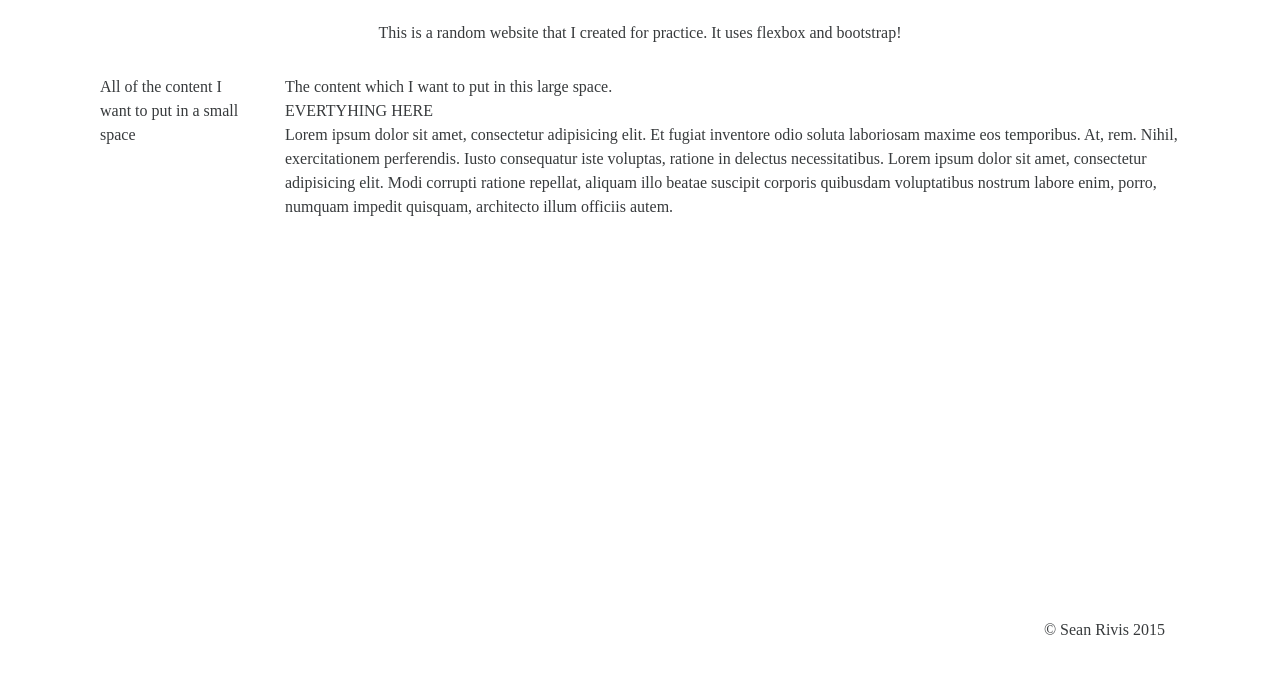
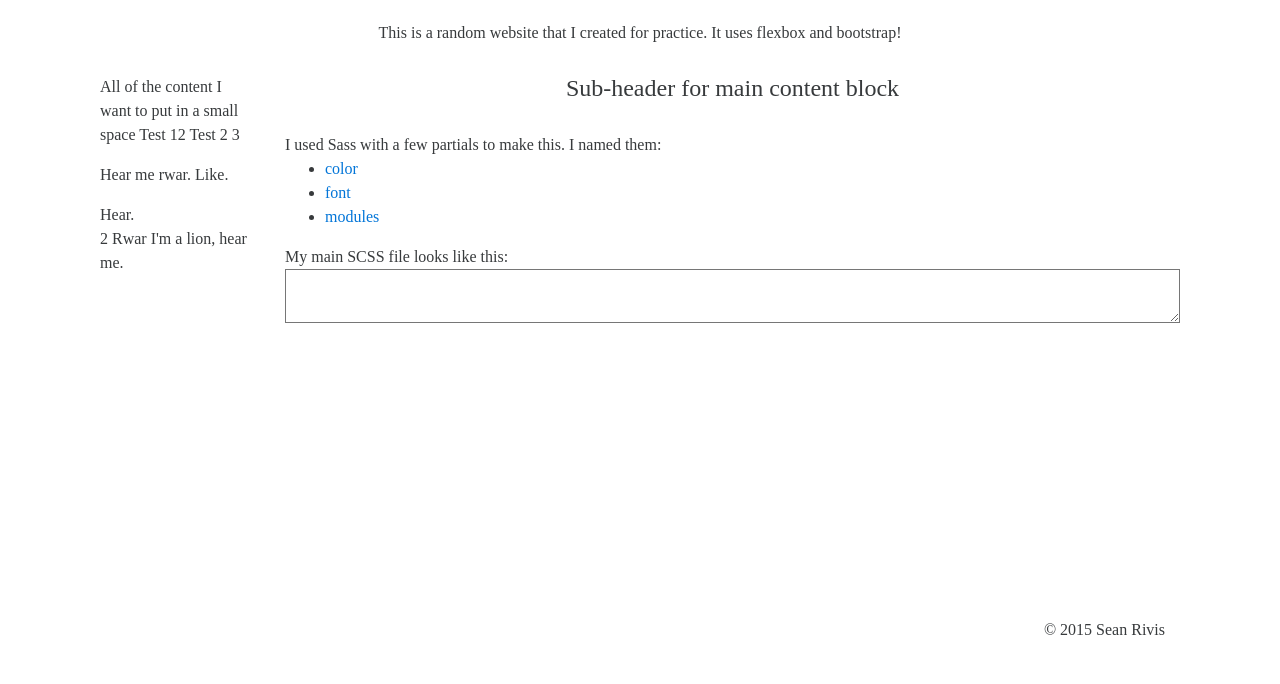
Before and after one commit to Seanislavski/bootstrappractice, a plain HTML site: page index.html in a window 1280 px wide. Shown: the part 116-800 px from the top of the page. Drawn offline with Linux system fonts and the light colour scheme; a web font is replaced by a local one.

Commit message:
change content to reflect final draft

```diff
--- a/index.html
+++ b/index.html
@@ -4,7 +4,7 @@
     <meta charset="UTF-8">
     <link rel="stylesheet" href="css/main.css">
     <link rel="stylesheet" href="css/bootstrap-flex.css">
-    <title>Awesome</title>
+    <title>Flexbox and Bootstrap</title>
 </head>
 <body>
     <header>
@@ -23,9 +23,7 @@
                     <li>
                         <a href="#">Contact Us</a>
                     </li>
-                    <li>
-                        <a href="#" id="">Another one!</a>
-                    </li>
+
                 </ul>
             </nav>
         </div>
@@ -38,26 +36,49 @@
         </div>
 
         <div class="row">
-            <div class="col-md-2">
+            <div class="col-md-2 sidebar">
                 All of the content I want to put in a small space
+                Test 12
+                Test
+                2
+                3
+                <p>
+                <div class="sidebar">
+                    <p>
+                    Hear me rwar. Like.
+                    </p>
+                    Hear.
+                </div>
+                <p>
+                2
+                Rwar I'm a lion, hear me.
+                </p>
             </div>
-            <div class="col-md-10">
-                The content which I want to put in this large space.
+            <div class="col-md-10 mainblock">
+                <h4>Sub-header for main content block</h4>
                 <br>
-                EVERTYHING HERE
-                <br>
+                I used Sass with a few partials to make this. I named them:
+                <ul>
+                    <li><a href="#">color</a></li>
+                    <li><a href="#">font</a></li>
+                    <li><a href="#">modules</a></li>
+                </ul>
 
-                <p>
-                Lorem ipsum dolor sit amet, consectetur adipisicing elit. Et fugiat inventore odio soluta laboriosam maxime eos temporibus. At, rem. Nihil, exercitationem perferendis. Iusto consequatur iste voluptas, ratione in delectus necessitatibus. Lorem ipsum dolor sit amet, consectetur adipisicing elit. Modi corrupti ratione repellat, aliquam illo beatae suscipit corporis quibusdam voluptatibus nostrum labore enim, porro, numquam impedit quisquam, architecto illum officiis autem.
-                </p>
+                My main SCSS file looks like this:
+
+                <textarea>
+
+                </textarea>
+
+
             </div>
 
         </div>
 </div>
 
     <footer>
-        <div class="col-md-12" id="bottom">
-            &copy; Sean Rivis 2015
+        <div class="col-md-12 footer" id="bottom">
+            &copy; 2015 Sean Rivis
         </div>
     </footer>
 </body>
--- a/scss/main.scss
+++ b/scss/main.scss
@@ -1,6 +1,7 @@
 @import "partials/color";
 @import "partials/font";
-@import "partials/grid";
+// @import "partials/grid";
+@import "partials/modules";
 @media (max-width: 768px) {
 	nav > ul {
 		flex-flow: column nowrap;
@@ -68,6 +69,19 @@ footer{
 	font-family: Kameron;
 	align-self: flex-end;
 
+}
+
+.mainblock{
+	display: flex;
+	flex-flow: column nowrap;
+
+	h4 {
+		align-self: center;
+	}
+}
+
+.sidebar{
+	flex-flow: column nowrap;
 }
 
 #top {
--- a/scss/partials/_color.scss
+++ b/scss/partials/_color.scss
@@ -3,3 +3,5 @@ $p2: #E865DD;
 $p3: #E17CFF;
 $p4: #A765E8;
 $p5: #906FFF;
+
+$w2: #E5E5E5;
--- /dev/null
+++ b/scss/partials/_modules.scss
@@ -0,0 +1,6 @@
+@mixin linear-gradient($direction, $color-stops){
+	background: -moz-linear-gradient(top,  rgba(255,255,255,1) 0%, rgba(255,255,255,0) 100%); /* FF3.6-15 */
+	background: -webkit-linear-gradient(top,  rgba(255,255,255,1) 0%,rgba(255,255,255,0) 100%); /* Chrome10-25,Safari5.1-6 */
+	background: linear-gradient(to bottom,  rgba(255,255,255,1) 0%,rgba(255,255,255,0) 100%); /* W3C, IE10+, FF16+, Chrome26+, Opera12+, Safari7+ */
+	filter: progid:DXImageTransform.Microsoft.gradient( startColorstr='#ffffff', endColorstr='#00ffffff',GradientType=0 ); /* IE6-9 */
+}
```
Also changed, not shown: css/main.css, 1 other file.
